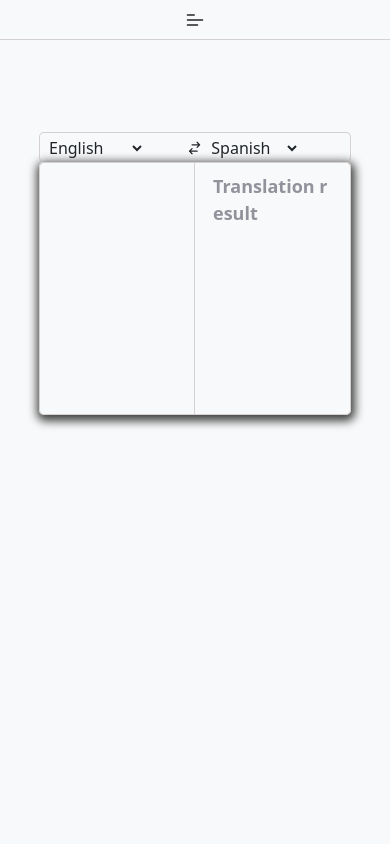
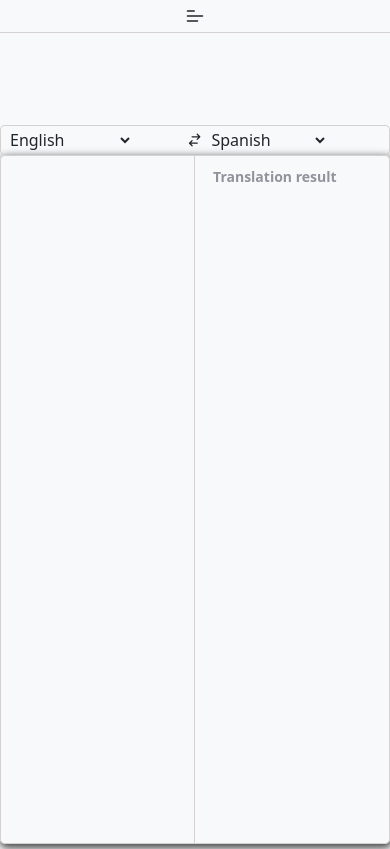
Before and after one commit to santiagogruneiro/translator, a React (Create React App) app: page / in a window 390 px wide. Built offline with nearby package versions, Linux system fonts and the light colour scheme.

Commit message:
final version v3

```diff
--- a/src/components/css/Translate.css
+++ b/src/components/css/Translate.css
@@ -1,22 +1,22 @@
-.translate-container{
+.translate-container {
     width: 80%;
     height: 30%;
     display: flex;
-    border: 1px solid  #d6d1d1;
+    border: 1px solid #d6d1d1;
     border-radius: 5px;
-    box-shadow: 1px 7px 10px 3px rgba(0,0,0,0.75);
--webkit-box-shadow: 1px 3px 10px 3px rgba(0,0,0,0.75);
--moz-box-shadow: 1px 9px 23px 3px rgba(0,0,0,0.75);
+    box-shadow: 1px 7px 10px 3px rgba(0, 0, 0, 0.75);
+    -webkit-box-shadow: 1px 3px 10px 3px rgba(0, 0, 0, 0.75);
+    -moz-box-shadow: 1px 9px 23px 3px rgba(0, 0, 0, 0.75);
 }
-.translate-request{
+.translate-request {
     width: 50%;
     border-right: 1px solid #d6d1d1;
 }
-.translate-response{
+.translate-response {
     width: 50%;
 }
-.translate-response .response{
-    padding:10px 18px;
+.translate-response .response {
+    padding: 10px 18px;
     overflow-y: auto;
     overflow-x: none;
 }
@@ -24,17 +24,17 @@
     resize: none;
     outline: none;
     border: none;
-    padding:10px 10px;
+    padding: 10px 10px;
     width: 100%;
     height: 100%;
     background-color: transparent;
     caret-color: #a09696;
-    color:inherit;
+    color: inherit;
 }
-.translate-header{
+.translate-header {
     width: 80%;
     height: 30px;
-    border: 1px solid  #d6d1d1;
+    border: 1px solid #d6d1d1;
     border-radius: 5px;
     border-bottom: none;
     display: flex;
@@ -42,16 +42,16 @@
     padding: 0px 5px;
     margin-top: 2px;
 }
-.section-source,.section-target{
+.section-source, .section-target {
     width: 50%;
     height: 100%;
     display: flex;
     align-items: center;
 }
-.section-target{
+.section-target {
     padding: 5px;
 }
-.select-target,.select-source{
+.select-target, .select-source {
     border-radius: 5px;
     outline: none;
     border: #142d4c;
@@ -60,36 +60,52 @@
     user-select: none;
     width: 40%;
 }
-.select-target{
+.select-target {
     align-self: center;
 }
 .error {
     border-radius: 5px;
     border: 2px solid red;
 }
-.result-placeholder{
+.result-placeholder {
     font-size: 18px;
     font-weight: 600;
     color: rgba(122, 122, 135, 0.816);
 }
-.txtarea,.response{
+.txtarea, .response {
     font-size: 20px;
     height: 100%;
     width: 100%;
     word-break: break-all;
 }
-.translationResult{
+.translationResult {
     width: 100%;
     height: 100%;
 }
-@media screen and (max-width:640px){
-.select-target,.select-source{
-    width: 70%
+@media screen and (max-width:640px) {
+    .select-target, .select-source {
+        width: 70%;
+    }
+    .txtarea, .response {
+        font-size: 14px;
+    }
+    .result-placeholder {
+        font-size: 14px;
+    }
+    .translate-container {
+        width: 100%;
+        height: 100%;
+        box-shadow: 1px 5px 3px 2px rgba(0, 0, 0, 0.75);
+    -webkit-box-shadow: 1px 3px 9px 1px rgba(0, 0, 0, 0.75);
+    -moz-box-shadow: 1px 5px 2px 2px rgba(0, 0, 0, 0.75);
+    }
+    .translate-header{
+        width: 100%;
     }
 }
-@media screen and (max-width:346px){
-    .select-target,.select-source{
+@media screen and (max-width:346px) {
+    .select-target, .select-source {
         width: 90%;
         font-size: 12px;
-        }
     }
+}
--- a/src/components/js/Translate.js
+++ b/src/components/js/Translate.js
@@ -24,11 +24,11 @@ const Translate = ({ darkMode }) => {
             }
             const timer = setTimeout(() => {
                 setIsLoading(true)
-                handlerTranslator.translate(data).then(res => {
-                    if (res) {
-                        setTranslationResult(res[data.to])
-                    }
-                })
+                // handlerTranslator.translate(data).then(res => {
+                //     if (res) {
+                //         setTranslationResult(res[data.to])
+                //     }
+                // })
             }, 1000)
             return () => {
                 clearTimeout(timer)
```
